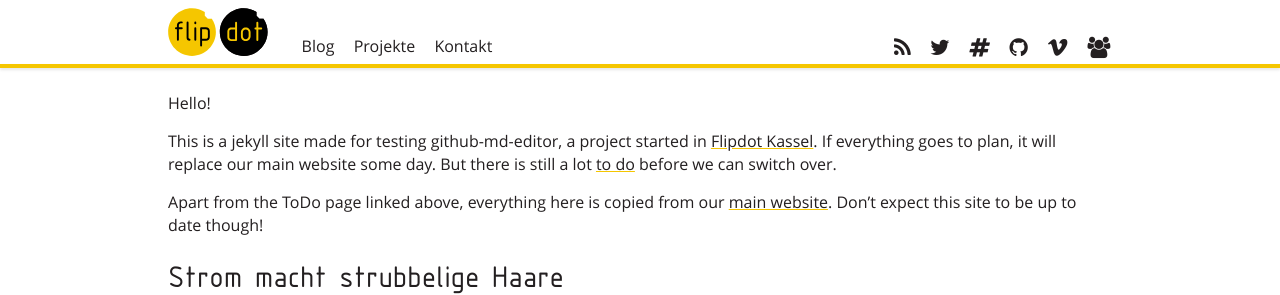
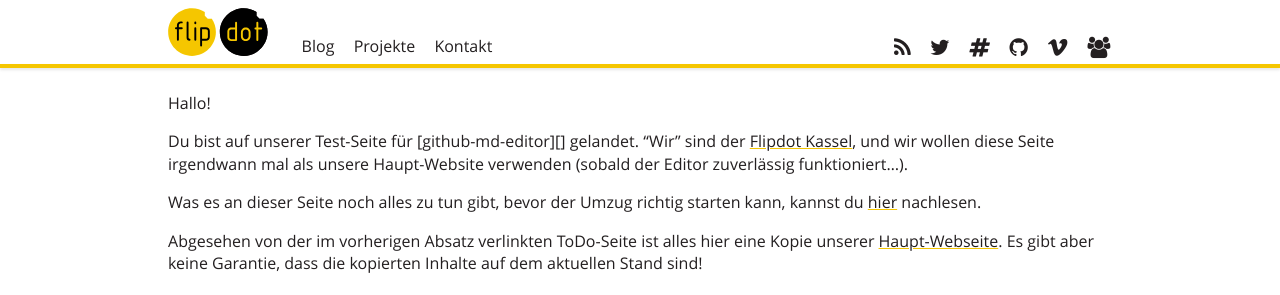
Before and after one commit to flipdot-faded/flipdot.github.io, a Jekyll site: the page built from index.md, in a window 1280 px wide, cut to the strip 0-295 px from the top of the page. Built offline with Jekyll 4.4.1, drawn with Linux system fonts in a browser that asks for light colours.

```diff
--- a/index.md
+++ b/index.md
@@ -2,14 +2,17 @@
 layout: frontpage
 ---
 
-Hello!
+Hallo!
 
-This is a jekyll site made for testing github-md-editor, a project started in
-[Flipdot Kassel][flipdot.org]. If everything goes to plan, it will replace our
-main website some day. But there is still a lot [to do](/new-site-todo) before
-we can switch over.
+Du bist auf unserer Test-Seite für [github-md-editor][] gelandet. "Wir" sind der
+[Flipdot Kassel][flipdot.org], und wir wollen diese Seite irgendwann mal als
+unsere Haupt-Website verwenden (sobald der Editor zuverlässig funktioniert...).
 
-Apart from the ToDo page linked above, everything here is copied from our
-[main website][flipdot.org]. Don't expect this site to be up to date though!
+Was es an dieser Seite noch alles zu tun gibt, bevor der Umzug richtig starten
+kann, kannst du [hier](/neues-wiki-todo) nachlesen.
+
+Abgesehen von der im vorherigen Absatz verlinkten ToDo-Seite ist alles hier eine
+Kopie unserer [Haupt-Webseite][flipdot.org]. Es gibt aber keine Garantie, dass
+die kopierten Inhalte auf dem aktuellen Stand sind!
 
 [flipdot.org]: https://flipdot.org/
```
Also changed, not shown: neues-wiki-todo/index.md (added, +25 -0 lines), new-site-todo/index.md (deleted, +0 -25 lines).
